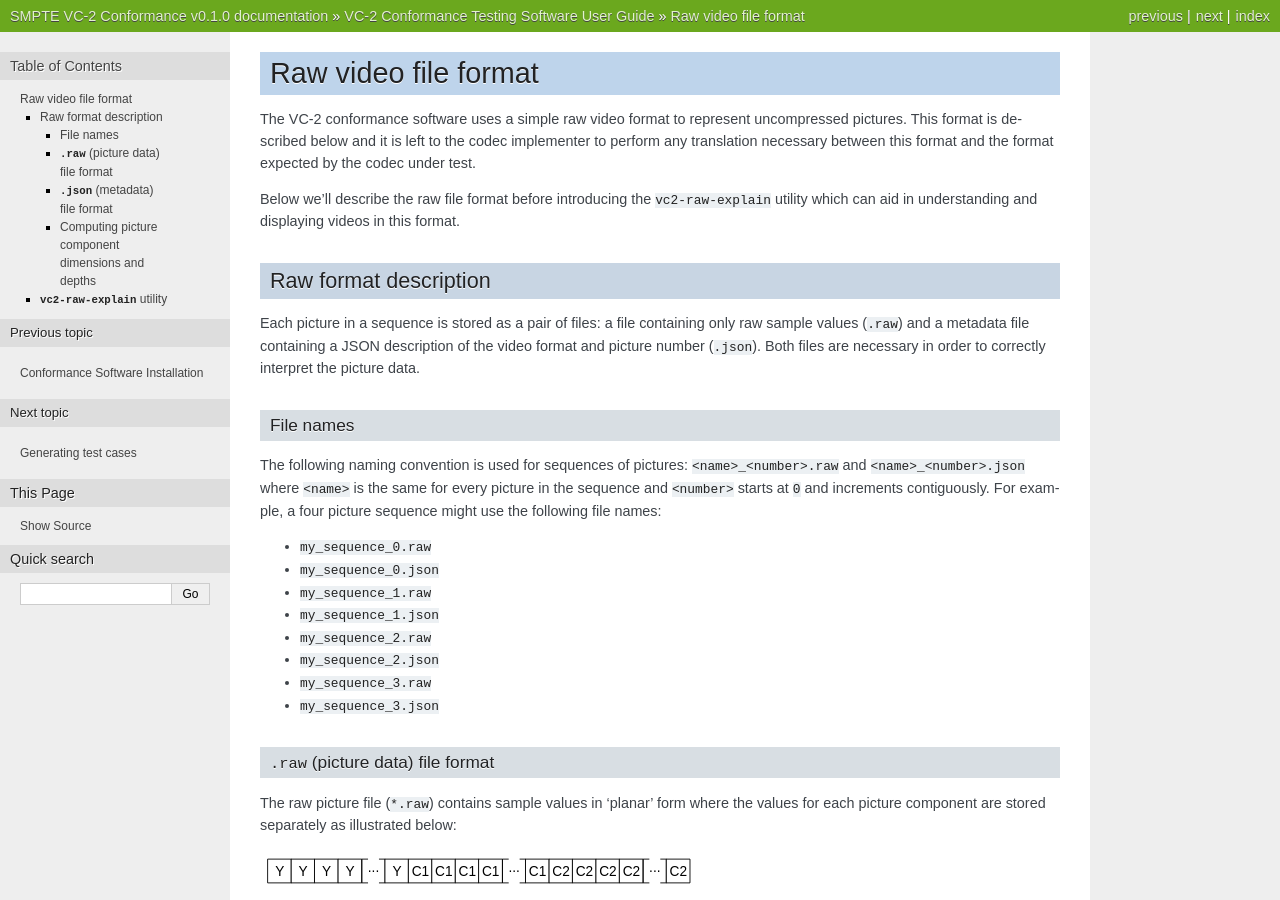
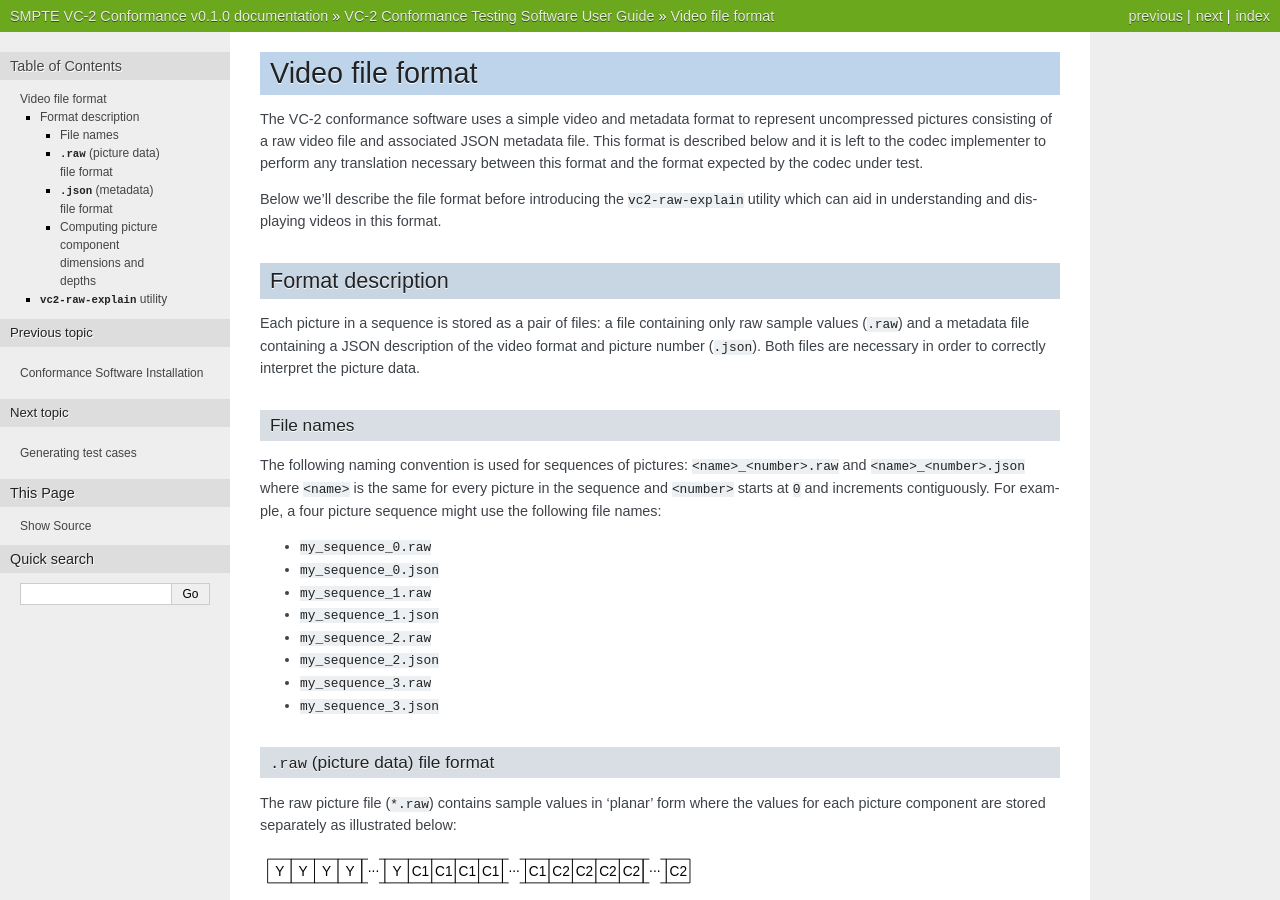
Before and after one commit to bbc/vc2_conformance, a Sphinx documentation site: the page built from docs/source/user_guide/file_format.rst, in a window 1280 px wide and 900 px high. Built offline with Sphinx 7.4.7, drawn with Linux system fonts in a browser that asks for light colours; some of the changed text lies outside the part shown.

Commit message:
Reduce overuse of 'raw' qualifier in video format description

```diff
--- a/docs/source/user_guide/file_format.rst
+++ b/docs/source/user_guide/file_format.rst
@@ -2,21 +2,21 @@
 
 .. _guide-file-format:
 
-Raw video file format
-=====================
+Video file format
+=================
 
-The VC-2 conformance software uses a simple raw video format to represent
-uncompressed pictures. This format is described below and it is left to the
-codec implementer to perform any translation necessary between this format and
-the format expected by the codec under test.
+The VC-2 conformance software uses a simple video and metadata format to
+represent uncompressed pictures consisting of a raw video file and associated
+JSON metadata file. This format is described below and it is left to the codec
+implementer to perform any translation necessary between this format and the
+format expected by the codec under test.
 
-Below we'll describe the raw file format before introducing the
-``vc2-raw-explain`` utility which can aid in understanding and displaying
-videos in this format.
+Below we'll describe the file format before introducing the ``vc2-raw-explain``
+utility which can aid in understanding and displaying videos in this format.
 
 
-Raw format description
-----------------------
+Format description
+------------------
 
 Each picture in a sequence is stored as a pair of files: a file containing only
 raw sample values (``.raw``) and a metadata file containing a JSON description
```
